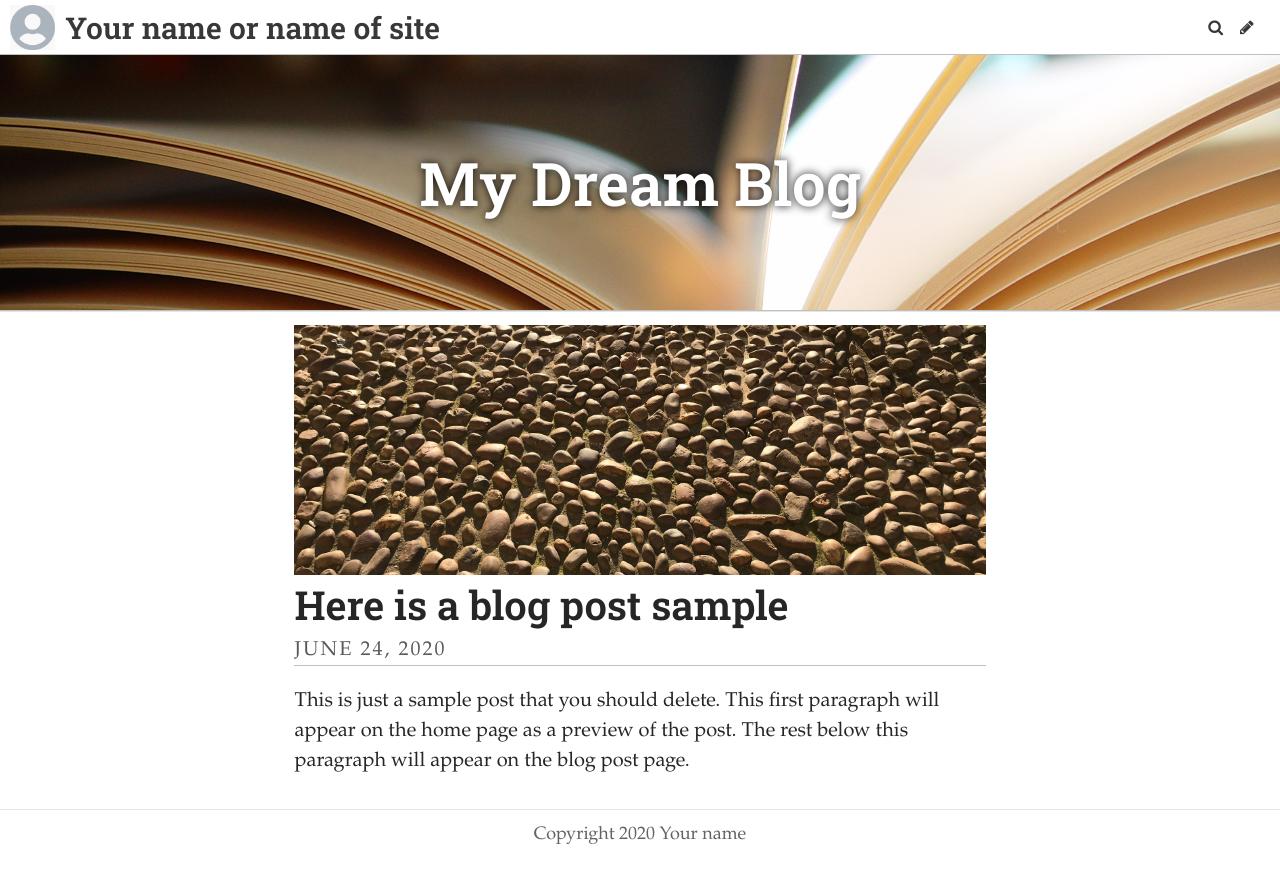
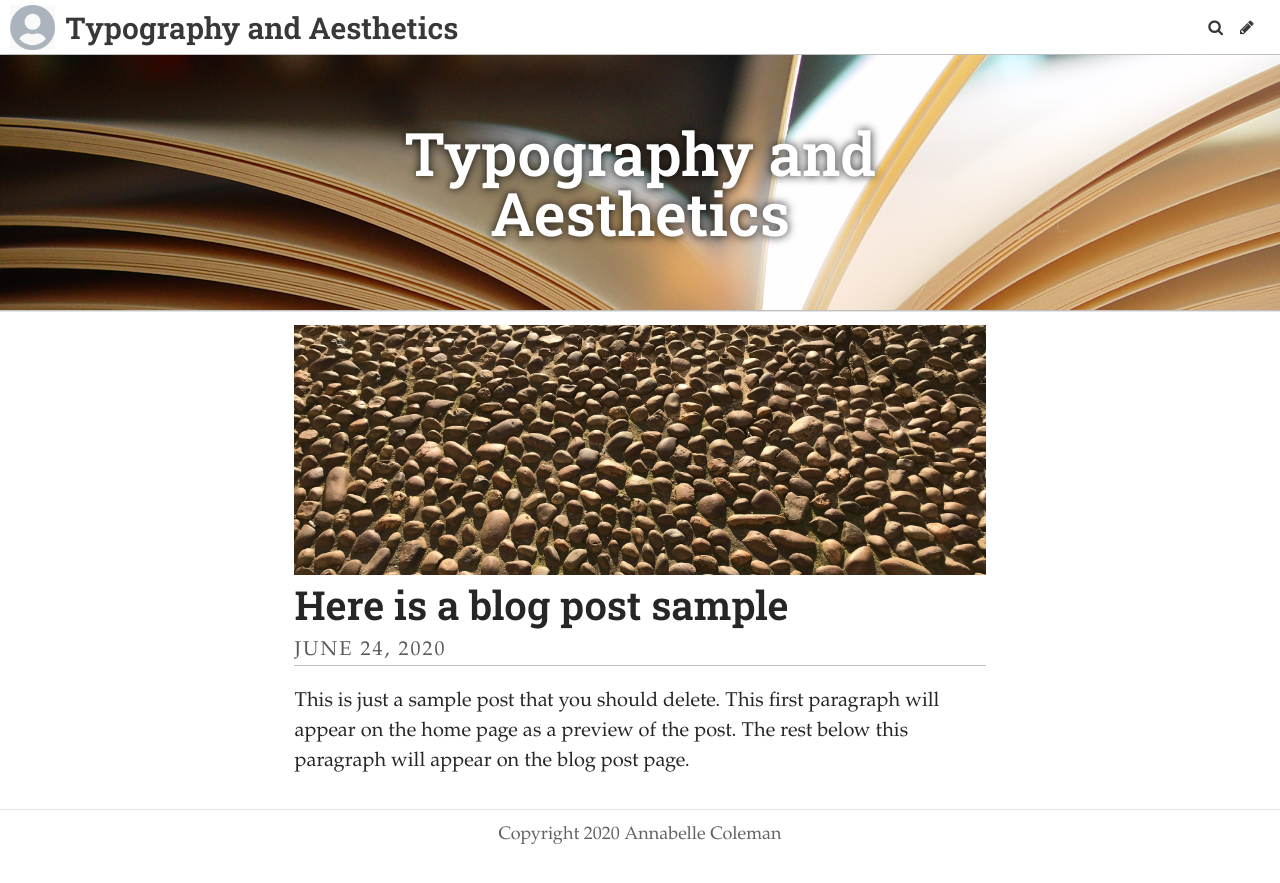
Before and after one commit to annabelle-coleman/typographydesign, a Jekyll site: the page built from index.html, in a window 1280 px wide. Shown: the top 883 px of the page. Built offline with Jekyll 4.4.1, drawn with Linux system fonts in a browser that asks for light colours; some web fonts are replaced; the list of posts is cut into pages by our own code.

Commit message:
Update Settings “general”

```diff
--- a/_data/settings.yml
+++ b/_data/settings.yml
@@ -1,11 +1,12 @@
-title: Your name or name of site
-description: A website with a blog
-header_text: My Dream Blog
-footer_text: Copyright 2020 Your name
+title: Typography and Aesthetics
+description: How Style Brands Present Themselves Via Typography In Relation To
+  The Aesthetic Of Their Clothing
+header_text: Typography and Aesthetics
+footer_text: Copyright 2020 Annabelle Coleman
 header_feature_image: ../uploads/pages.jpg
-bannerheight: "20vmax"
-gridlayout: false
+bannerheight: 20vmax
 logo: /uploads/logo.jpg
 favicon: /uploads/favicon.ico
+gridlayout: false
+fixednavbar: false
 upzoom: true
-fixednavbar: false
```
